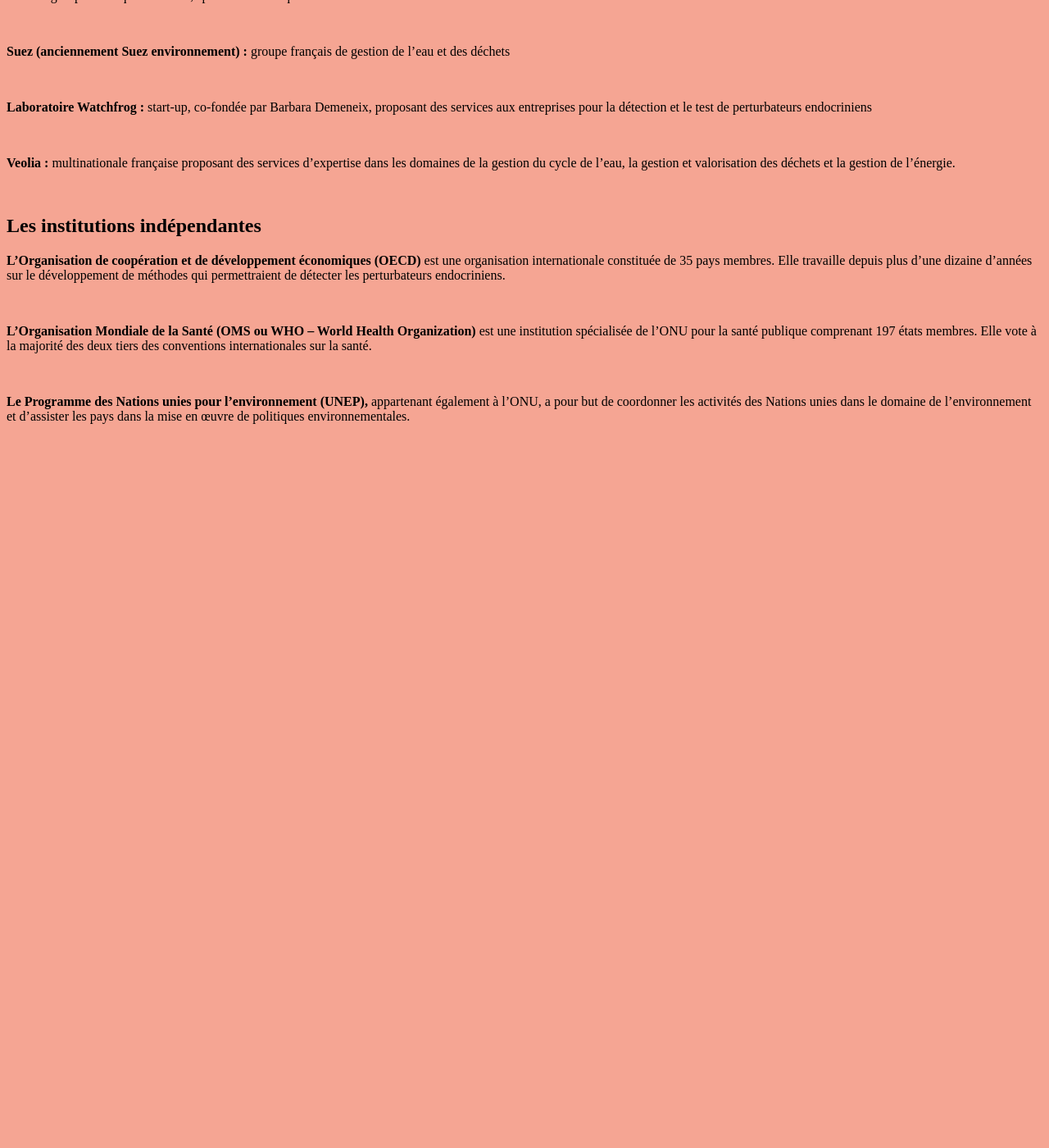
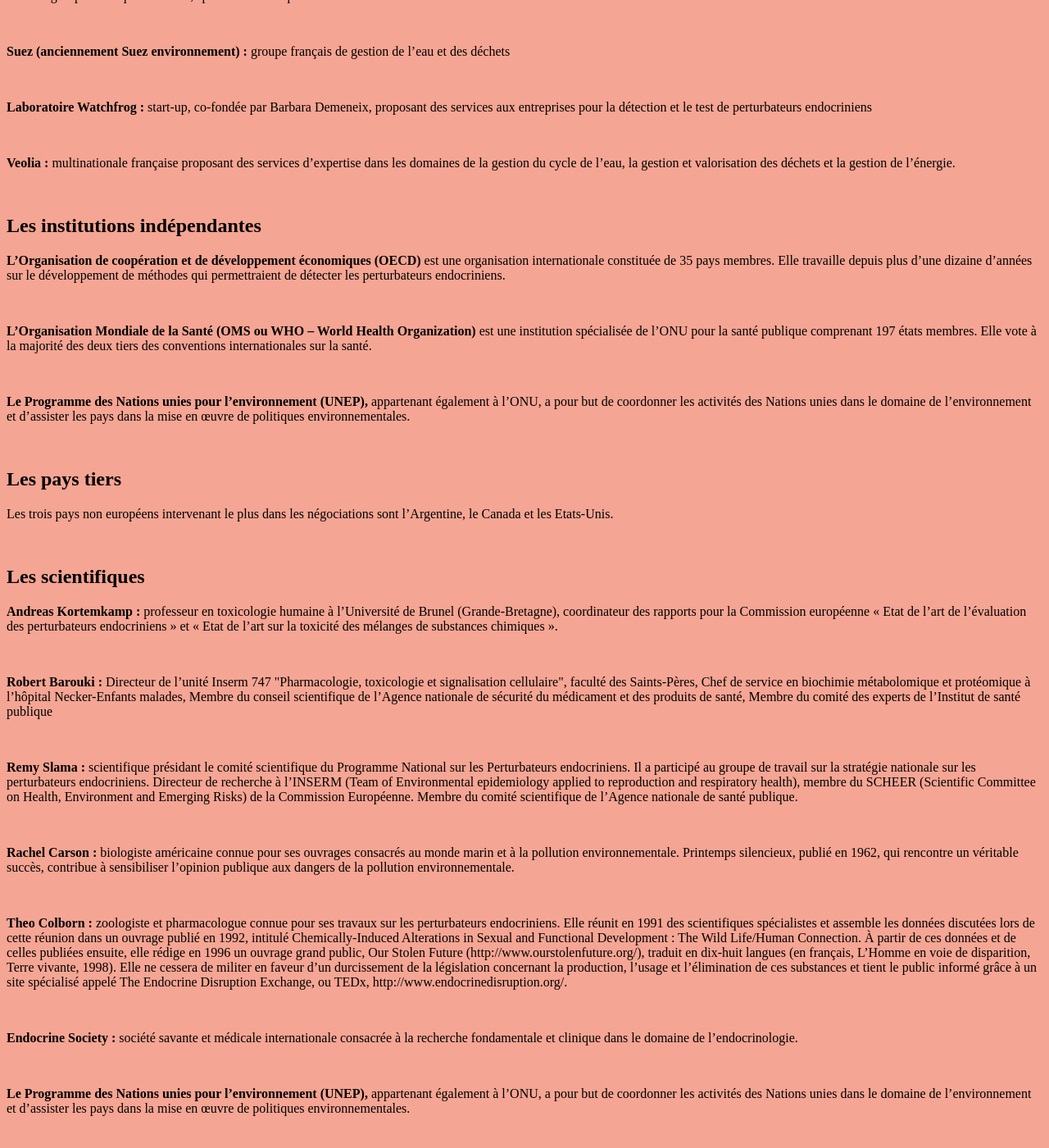
Before and after one commit to controverses/perturbateurs-endocriniens, a Jekyll site: the page annexe.md/fichesacteurs.html, which Jekyll copies as it is, in a window 1280 px wide and 1400 px high, scrolled down 2167 px. Shown: the whole window at 82% size. Built offline with Jekyll 4.4.1, drawn with Linux system fonts in a browser that asks for light colours; before the commit the page ends 2726 px from its top, so only the background shows below that.

Commit message:
Update fichesacteurs.html

```diff
--- a/annexe.md/fichesacteurs.html
+++ b/annexe.md/fichesacteurs.html
@@ -177,6 +177,37 @@
     <p><strong>Le Programme des Nations unies pour l’environnement (UNEP),  </strong>appartenant également à l’ONU, a pour but de coordonner les activités des Nations unies dans le domaine de l’environnement et d’assister les pays dans la mise en œuvre de politiques environnementales.
         </p> <br/>
 
+    <h2>Les pays tiers</h2>
+
+ <p>Les trois pays non européens intervenant le plus dans les négociations sont l’Argentine, le Canada et les Etats-Unis.</p> <br/>
+
+    <h2>Les scientifiques</h2>
+
+    <p><strong>Andreas Kortemkamp :  </strong>professeur en toxicologie humaine à l’Université de Brunel (Grande-Bretagne), coordinateur des rapports pour la Commission européenne « Etat de l’art de l’évaluation des perturbateurs endocriniens » et « Etat de l’art sur la toxicité des mélanges de substances chimiques ».
+     </p> <br/>
+
+     <p><strong>Robert Barouki :  </strong>Directeur de l’unité Inserm 747 "Pharmacologie, toxicologie et signalisation cellulaire", faculté des Saints-Pères, Chef de service en biochimie métabolomique et protéomique à l’hôpital Necker-Enfants malades, Membre du conseil scientifique de l’Agence nationale de sécurité du médicament et des produits de santé, Membre du comité des experts de l’Institut de santé publique
+    </p> <br/>
+
+     <p><strong>Remy Slama :   </strong>scientifique présidant le comité scientifique du Programme National sur les Perturbateurs endocriniens. Il a participé au groupe de travail sur la stratégie nationale sur les perturbateurs endocriniens.  Directeur de recherche à l’INSERM (Team of Environmental epidemiology applied to reproduction and respiratory health), membre du SCHEER (Scientific Committee on Health, Environment and Emerging Risks) de la Commission Européenne. Membre du comité scientifique de l’Agence nationale de santé publique.
+     </p> <br/>
+
+     <p><strong>Rachel Carson :  </strong>biologiste américaine connue pour ses ouvrages consacrés au monde marin et à la pollution environnementale. Printemps silencieux, publié en 1962, qui rencontre un véritable succès, contribue à sensibiliser l’opinion publique aux dangers de la pollution environnementale.
+       </p> <br/>
+
+      <p><strong>Theo Colborn :  </strong>zoologiste et pharmacologue connue pour ses travaux sur les perturbateurs endocriniens. Elle réunit en 1991 des scientifiques spécialistes et assemble les données discutées lors de cette réunion dans un ouvrage publié en 1992, intitulé Chemically-Induced Alterations in Sexual and Functional Development : The Wild Life/Human Connection. À partir de ces données et de celles publiées ensuite, elle rédige en 1996 un ouvrage grand public, Our Stolen Future (http://www.ourstolenfuture.org/), traduit en dix-huit langues (en français, L’Homme en voie de disparition, Terre vivante, 1998). Elle ne cessera de militer en faveur d’un durcissement de la législation concernant la production, l’usage et l’élimination de ces substances et tient le public informé grâce à un site spécialisé appelé The Endocrine Disruption Exchange, ou TEDx, http://www.endocrinedisruption.org/.
+     </p> <br/>
+
+    <p><strong>Endocrine Society :   </strong>société savante et médicale internationale consacrée à la recherche fondamentale et clinique dans le domaine de l’endocrinologie.
+     </p> <br/>
+
+
+
+
+
+    <p><strong>Le Programme des Nations unies pour l’environnement (UNEP),  </strong>appartenant également à l’ONU, a pour but de coordonner les activités des Nations unies dans le domaine de l’environnement et d’assister les pays dans la mise en œuvre de politiques environnementales.
+        </p> <br/>
+
 
 
 
```
